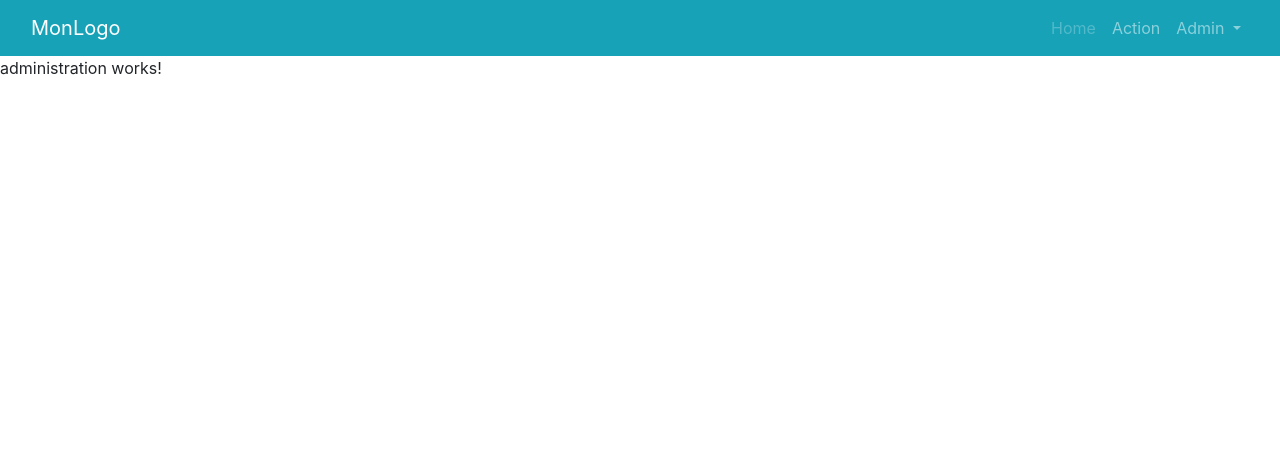
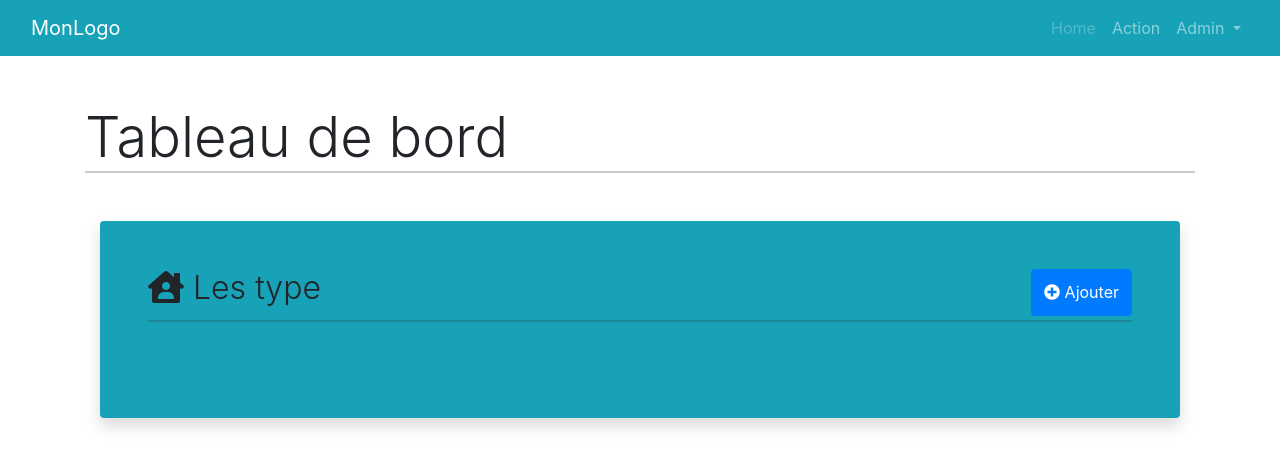
Before and after one commit to abakarabdelsalam/Agence-vente, an Angular app in the folder AgenceVente/: page /admin/administration in a window 1280 px wide. Shown: the top 468 px of the page. Built offline with nearby package versions, Linux system fonts and the light colour scheme.

Commit message:
Le formulaire

```diff
--- /dev/null
+++ b/AgenceVente/src/app/admin/administration-properties/administration-properties.component.html
@@ -0,0 +1,61 @@
+<div class="rounded shadow bg-info p-5">
+    <div class="row">
+        <div class="col-12 d-flex">
+            <h2 class="font-weight-light"><i class="fas fa-house-user"></i> Les type</h2>
+            <button type="button" class="btn btn-primary ml-auto" data-bs-toggle="modal" data-bs-target="#exampleModal"> <i class="fas fa-plus-circle"></i> Ajouter</button>
+        </div>
+    </div>
+    <hr class="mt-1 mb-5 bg-dark">
+    <div class="row">
+
+    </div>
+</div>
+
+<!--modal-->
+
+<div class="modal fade" id="exampleModal" tabindex="-1" aria-labelledby="exampleModalLabel" aria-hidden="true">
+    <div class="modal-dialog">
+        <form #propertiesForm="ngForm" (ngSubmit)="onSubmitPropertiesForm(propertiesForm) ">
+            <div class="modal-content">
+                <div class="modal-header">
+                    <h5 class="modal-title" id="exampleModalLabel">Modal title</h5>
+                    <button type="button" class="btn-close" data-bs-dismiss="modal" aria-label="Close"></button>
+                </div>
+                <div class="modal-body">
+                    <div class="form-group">
+                        <input type="text" placeholder="Titre" class="form-control" name="titre" ngModel required>
+                    </div>
+                    <div class="input-group mb-3">
+                        <label class="input-group-text" for="inputGroupSelect01">Categoriees</label>
+                        <select class="form-select" id="inputGroupSelect01" name="categorie" ngModel>
+                           <option selected>Choix du biens</option>
+                          <option value="1">Appartement</option>
+                          <option value="2">Maison</option>
+                            </select>
+                    </div>
+                    <div class="form-row">
+                        <div class="form-group col-6">
+                            <input type="text" placeholder="Surface(m²)" class="form-control" name="surface" ngModel>
+                        </div>
+                        <div class="form-group col-6">
+                            <input type="text" placeholder="nombre de pièces" class="form-control" name="pièces" ngModel>
+
+                        </div>
+
+                    </div>
+                    <div class="form-group">
+                        <textarea class="form-control w-100" placeholder="Description du bien" cols="30" rows="4"></textarea>
+                    </div>
+                    <div class="form-group">
+                        <input type="text" placeholder="Prix" class="form-control" name="price" ngModel>
+                    </div>
+                </div>
+                <div class="modal-footer">
+                    <button type="button" class="btn btn-secondary" data-bs-dismiss="modal">Close</button>
+                    <button type="submit" class="btn btn-primary" [disabled]="propertiesForm.invalid">Save changes</button>
+                </div>
+            </div>
+        </form>
+
+    </div>
+</div>
--- /dev/null
+++ b/AgenceVente/src/app/admin/administration-properties/administration-properties.component.ts
@@ -0,0 +1,21 @@
+import { Component, OnInit } from '@angular/core';
+import { NgForm } from '@angular/forms';
+
+@Component({
+  selector: 'app-administration-properties',
+  templateUrl: './administration-properties.component.html',
+  styleUrls: ['./administration-properties.component.css']
+})
+export class AdministrationPropertiesComponent implements OnInit {
+
+  constructor() { }
+
+  ngOnInit(): void {
+  }
+
+  onSubmitPropertiesForm(form: NgForm) {
+    console.log(form);
+
+  }
+
+}
--- a/AgenceVente/src/app/admin/administration/administration.component.html
+++ b/AgenceVente/src/app/admin/administration/administration.component.html
@@ -1 +1,9 @@
-<p>administration works!</p>
+<div class="container">
+    <h1 class="display-4 pt-5 mb-0">Tableau de bord</h1>
+    <hr class="mt-0 mb-5 bg-dark">
+    <div class="col-12">
+        <app-administration-properties>
+
+        </app-administration-properties>
+    </div>
+</div>
--- a/AgenceVente/src/index.html
+++ b/AgenceVente/src/index.html
@@ -10,6 +10,7 @@
     <link href="https://cdn.jsdelivr.net/npm/bootstrap@5.0.0-beta2/dist/css/bootstrap.min.css" rel="stylesheet" integrity="sha384-BmbxuPwQa2lc/FVzBcNJ7UAyJxM6wuqIj61tLrc4wSX0szH/Ev+nYRRuWlolflfl" crossorigin="anonymous">
     <script src="https://cdn.jsdelivr.net/npm/@popperjs/core@2.6.0/dist/umd/popper.min.js" integrity="sha384-KsvD1yqQ1/1+IA7gi3P0tyJcT3vR+NdBTt13hSJ2lnve8agRGXTTyNaBYmCR/Nwi" crossorigin="anonymous"></script>
     <script src="https://cdn.jsdelivr.net/npm/bootstrap@5.0.0-beta2/dist/js/bootstrap.min.js" integrity="sha384-nsg8ua9HAw1y0W1btsyWgBklPnCUAFLuTMS2G72MMONqmOymq585AcH49TLBQObG" crossorigin="anonymous"></script>
+    <link rel="stylesheet" href="https://cdnjs.cloudflare.com/ajax/libs/font-awesome/5.13.1/css/all.min.css" />
 </head>
 
 <body>
```
Also changed, not shown: AgenceVente/src/app/app.module.ts (+7 -3 lines), AgenceVente/src/app/admin/administration-properties/administration-properties.component.css (added), AgenceVente/src/app/header/header.component.html (line endings or trailing spaces).
